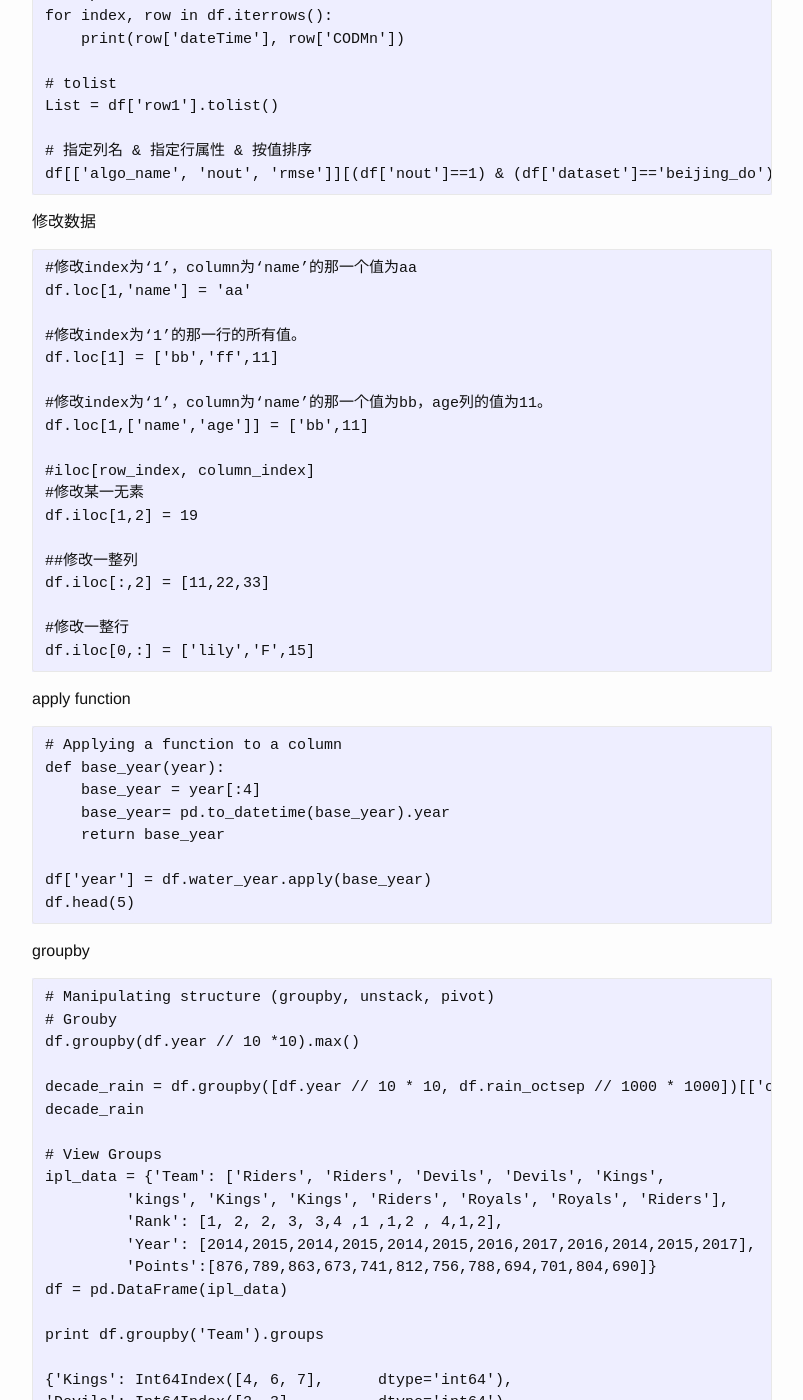
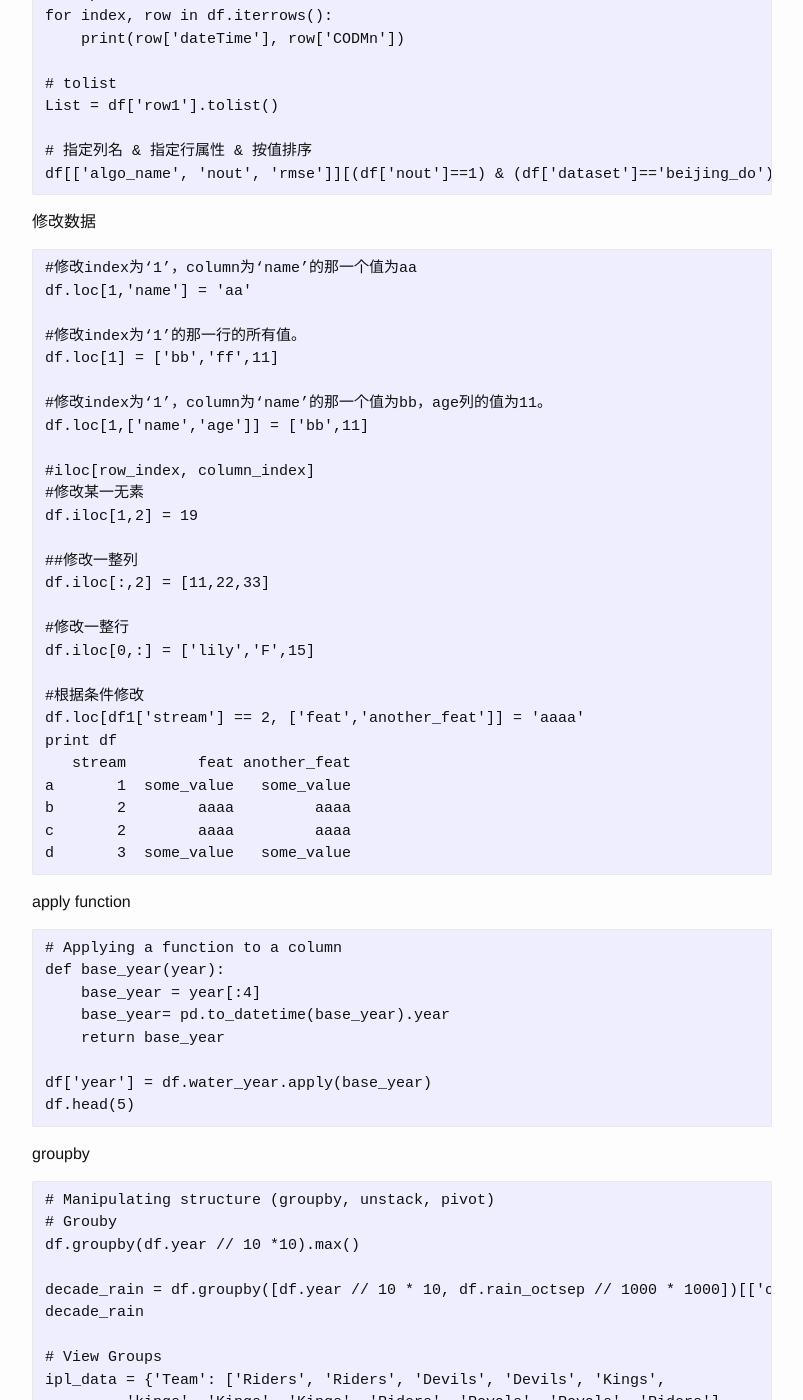
Before and after one commit to josephstalin117/josephstalin117.github.io, a Jekyll site: the page built from _posts/2018-3-13-pandas.markdown, in a window 1280 px wide and 1400 px high, scrolled down 3806 px. Shown: the whole window, without its empty margins (238-1041 px from the left). Built offline with Jekyll 4.4.1, drawn with Linux system fonts in a browser that asks for light colours; some of the changed text lies outside the part shown.

Commit message:
add pandas edit feature & pandas save excel

````diff
--- a/_posts/2018-3-13-pandas.markdown
+++ b/_posts/2018-3-13-pandas.markdown
@@ -198,6 +198,15 @@ df.iloc[:,2] = [11,22,33]
 
 #修改一整行
 df.iloc[0,:] = ['lily','F',15]
+
+#根据条件修改
+df.loc[df1['stream'] == 2, ['feat','another_feat']] = 'aaaa'
+print df
+   stream        feat another_feat
+a       1  some_value   some_value
+b       2        aaaa         aaaa
+c       2        aaaa         aaaa
+d       3  some_value   some_value
 ```
 
 apply function
````
Also changed, not shown: other parts of _posts/2018-3-13-pandas.markdown (+4 -3 lines).
